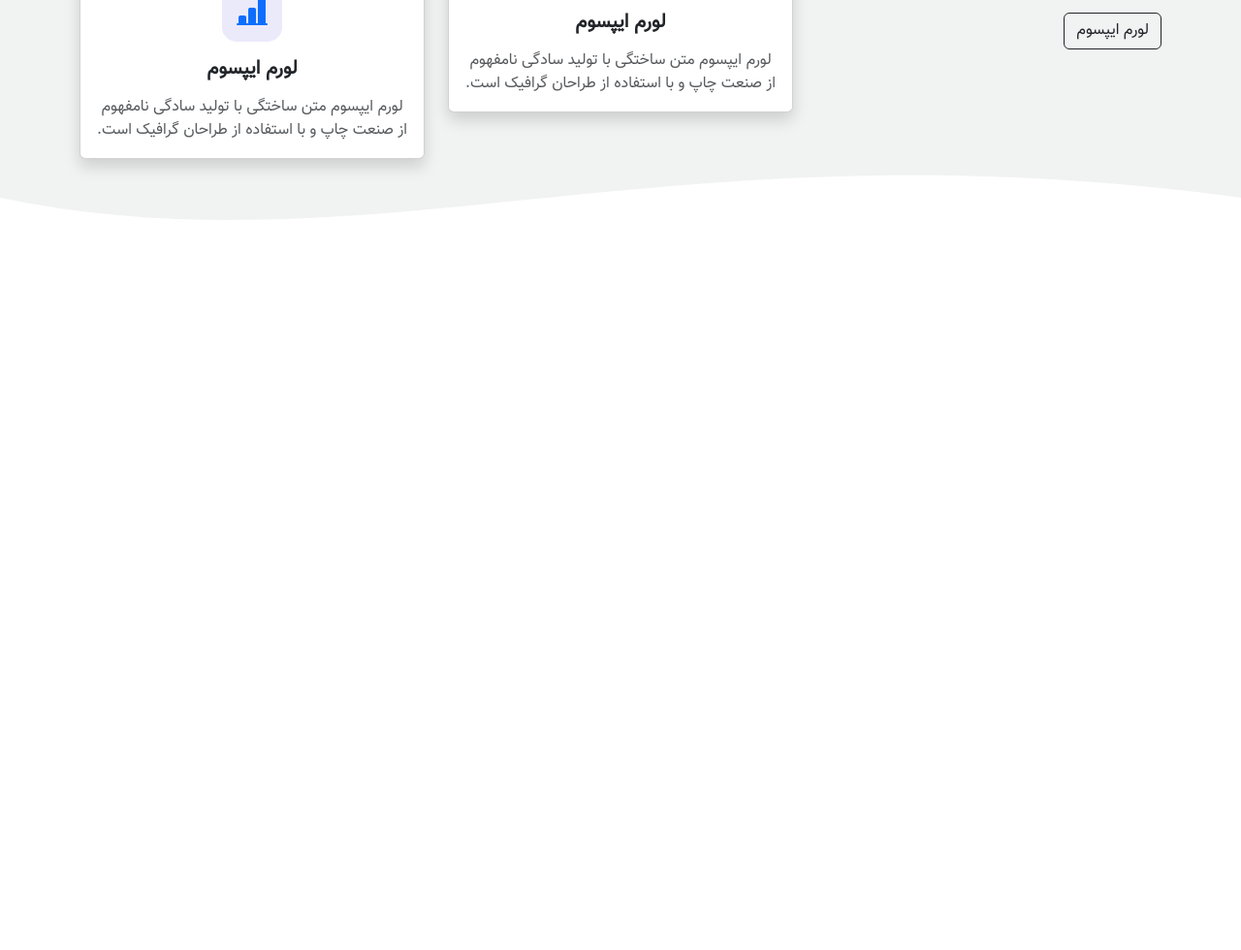
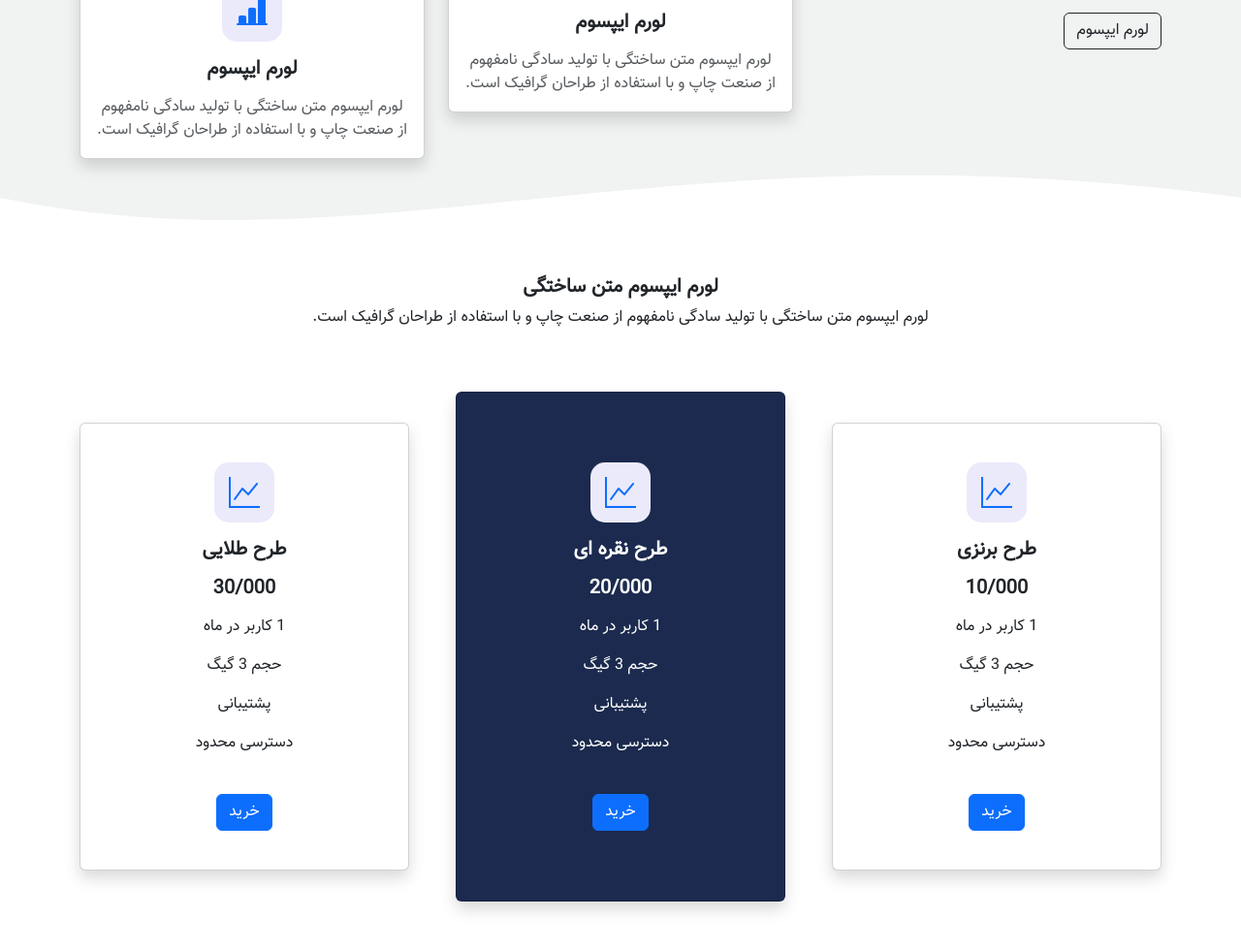
Before and after one commit to ali-gh-dev/bootstrap-1, a plain HTML site: page index.html in a window 1280 px wide. Shown: the part 961-1941 px from the top of the page at 97% size. Before the commit the page ends 1245 px from the top, so only its background shows below. Drawn offline with nearby package versions, Linux system fonts and the light colour scheme.

Commit message:
plans section

```diff
--- a/css/main.css
+++ b/css/main.css
@@ -25,3 +25,10 @@ body {
     background: #ebeafb;
     display: inline-flex;
 }
+
+.plan-is-clicked {
+    background: #1b2a4e;
+    color: white;
+    padding-top: 3.5rem !important;
+    padding-bottom: 3.5rem !important;
+}
--- a/index.html
+++ b/index.html
@@ -157,6 +157,90 @@
 </div>
 
 
+<!--  sales plans section  -->
+<section>
+    <div class="container">
+        <div class="row text-center mb-5">
+            <h5 class="fw-bold">لورم ایپسوم متن ساختگی</h5>
+            <p>لورم ایپسوم متن ساختگی با تولید سادگی نامفهوم از صنعت چاپ و با استفاده از طراحان گرافیک است.</p>
+        </div>
+        <div class="row align-items-center g-5">
+            <div class="col-md-4">
+                <div class="card text-center shadow py-4">
+                    <div class="card-body">
+                        <i class="bi bi-graph-up icon"></i>
+                        <h5 class="card-title fw-bold my-3">طرح برنزی</h5>
+                        <h5 class="card-title fw-bold my-3">10/000</h5>
+                        <p class="card-text">1 کاربر در ماه</p>
+                        <p class="card-text">حجم 3 گیگ</p>
+                        <p class="card-text">پشتیبانی</p>
+                        <p class="card-text">دسترسی محدود</p>
+                        <button class="btn btn-primary mt-4">خرید</button>
+                    </div>
+                </div>
+            </div>
+            <div class="col-md-4">
+                <div class="card text-center shadow py-4 plan-is-clicked">
+                    <div class="card-body">
+                        <i class="bi bi-graph-up icon"></i>
+                        <h5 class="card-title fw-bold my-3">طرح نقره ای</h5>
+                        <h5 class="card-title fw-bold my-3">20/000</h5>
+                        <p class="card-text">1 کاربر در ماه</p>
+                        <p class="card-text">حجم 3 گیگ</p>
+                        <p class="card-text">پشتیبانی</p>
+                        <p class="card-text">دسترسی محدود</p>
+                        <button class="btn btn-primary mt-4">خرید</button>
+                    </div>
+                </div>
+            </div>
+            <div class="col-md-4">
+                <div class="card text-center shadow py-4">
+                    <div class="card-body">
+                        <i class="bi bi-graph-up icon"></i>
+                        <h5 class="card-title fw-bold my-3">طرح طلایی</h5>
+                        <h5 class="card-title fw-bold my-3">30/000</h5>
+                        <p class="card-text">1 کاربر در ماه</p>
+                        <p class="card-text">حجم 3 گیگ</p>
+                        <p class="card-text">پشتیبانی</p>
+                        <p class="card-text">دسترسی محدود</p>
+                        <button class="btn btn-primary mt-4">خرید</button>
+                    </div>
+                </div>
+            </div>
+        </div>
+    </div>
+</section>
+
+
+<br>
+<br>
+<br>
+<br>
+<br>
+<br>
+<br>
+<br>
+<br>
+<br>
+<br>
+<br>
+<br>
+<br>
+<br>
+<br>
+<br>
+<br>
+<br>
+<br>
+<br>
+<br>
+<br>
+<br>
+<br>
+<br>
+<br>
+
+
 <script src="https://cdn.jsdelivr.net/npm/bootstrap@5.3.3/dist/js/bootstrap.bundle.min.js"
         integrity="sha384-YvpcrYf0tY3lHB60NNkmXc5s9fDVZLESaAA55NDzOxhy9GkcIdslK1eN7N6jIeHz"
         crossorigin="anonymous">
```
